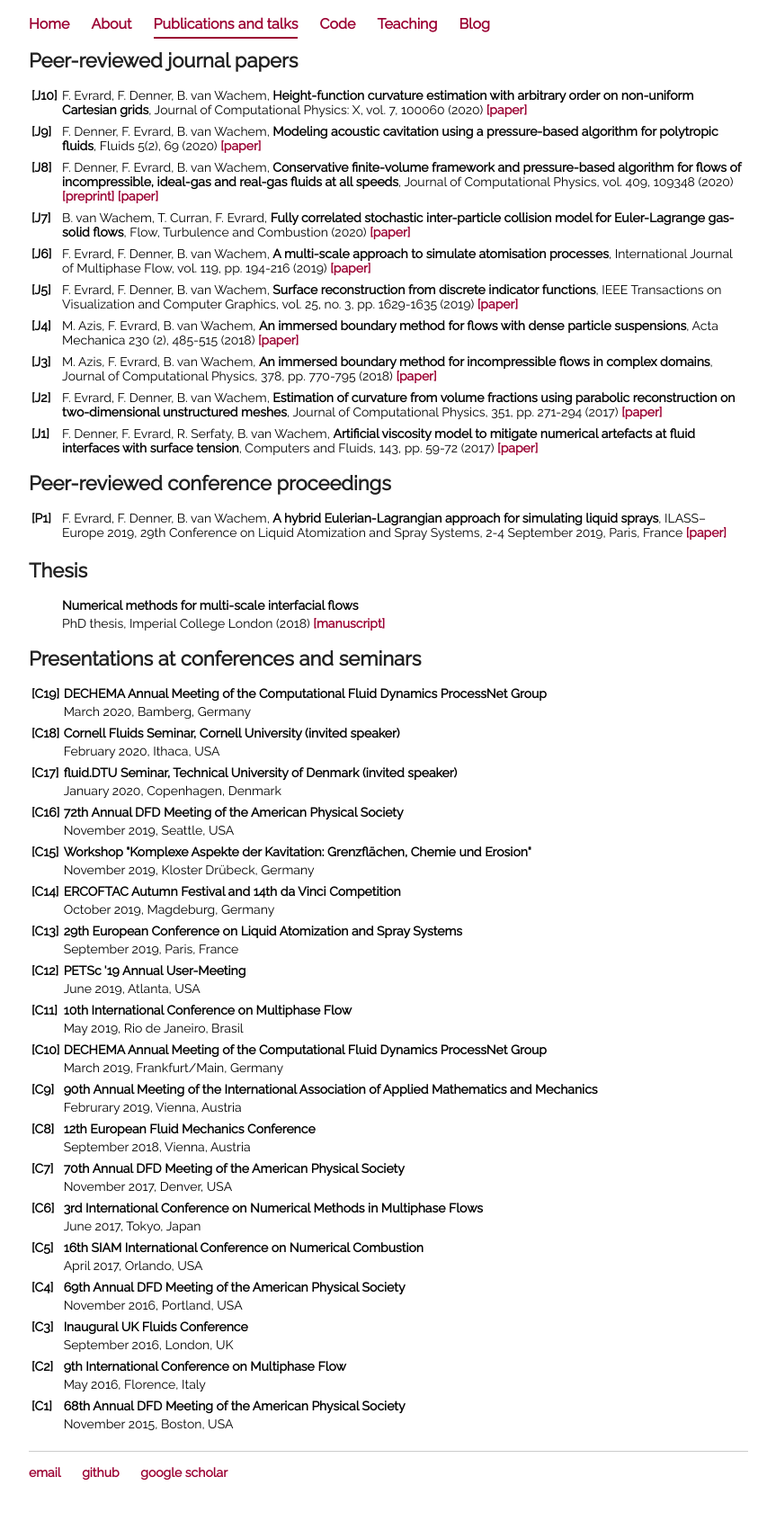
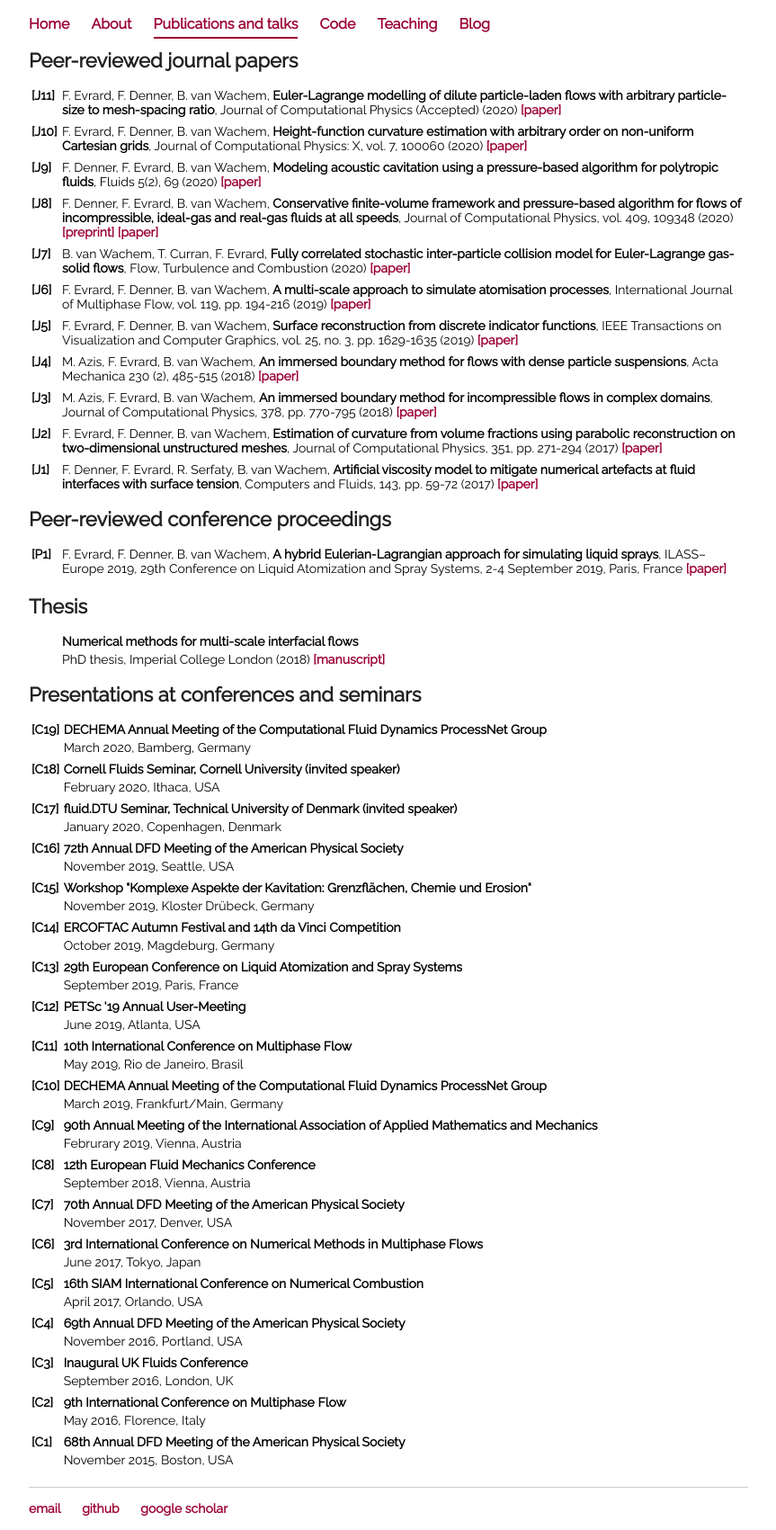
Before and after one commit to fabienevrard/fabienevrard.github.io, a Jekyll site: the page built from publications/index.html, in a window 1280 px wide. Shown: the whole page at 90% size, without its empty margins (208-1071 px from the left). Built offline with Jekyll 4.4.1, drawn with Linux system fonts in a browser that asks for light colours; before the commit the page ends 1661 px from its top, so only the background shows below that.

Commit message:
Update index.html

```diff
--- a/publications/index.html
+++ b/publications/index.html
@@ -8,6 +8,11 @@ title: Publications and talks
 	 <table style="width:100%; vertical-align: top; text-align: left;">
 		 <col width=4%>
 		 <col width=95%>
+		 <tr>
+			 <td><b>[J11]</b></td>
+			 <td>F. Evrard, F. Denner, B. van Wachem, <b>Euler-Lagrange modelling of dilute particle-laden flows with arbitrary particle-size to mesh-spacing ratio</b>, Journal of Computational Physics (Accepted) (2020) <b><a>[paper]</a></b></td>
+		 </tr>
+		 <tr><td></td><td></td></tr>
 		 <tr>
 			 <td><b>[J10]</b></td>
 			 <td>F. Evrard, F. Denner, B. van Wachem, <b>Height-function curvature estimation with arbitrary order on non-uniform Cartesian grids</b>, Journal of Computational Physics: X, vol. 7, 100060 (2020) <b><a href="https://doi.org/10.1016/j.jcpx.2020.100060">[paper]</a></b></td>
```
